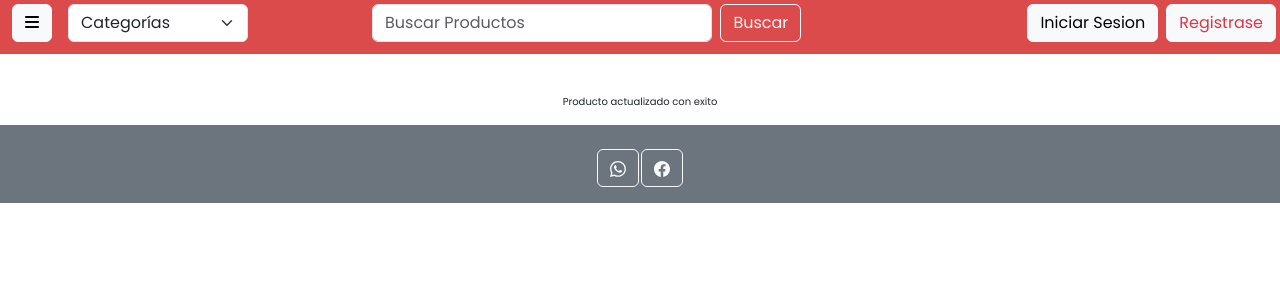
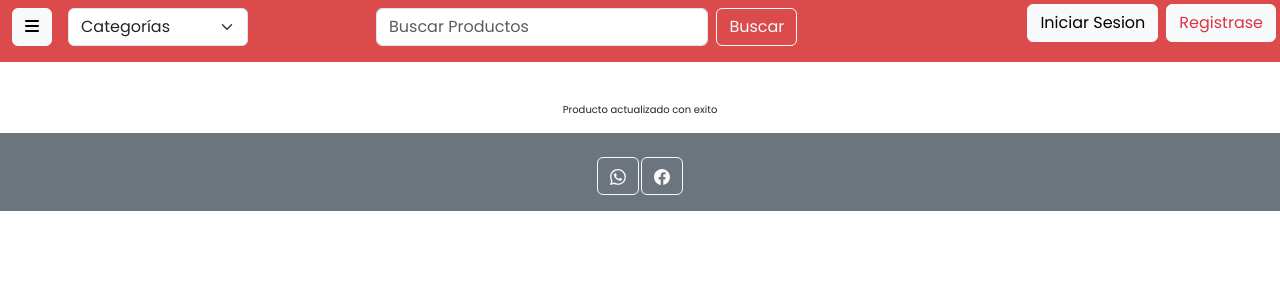
Before and after one commit to mpds03/inver_magnus, a PHP site: page /views/categorias.php in a window 1280 px wide. Shown: the top 300 px of the page. Run offline with PHP 8.4, Linux system fonts and the light colour scheme.

Commit message:
cambioss

```diff
--- a/views/InverBoard.php
+++ b/views/InverBoard.php
@@ -49,10 +49,10 @@
             </div>
 
             <!-- Barra de búsqueda -->
-            <div class="col-md-5 p-1">
-                <form action="index.php?action=barraBusqueda" method="get" class="d-flex">
+            <div class="col-md-5 p-2">
+                <form action="index.php?action=barraBusqueda" method="get" class="d-flex p-1">
                   <input type="hidden" name="action" value="barraBusqueda" />
-                  <input class="form-control mx-5 me-2" name="nombre" type="text" placeholder="Buscar Productos" />
+                  <input class="form-control mx-5 me-2 " name="nombre" type="text" placeholder="Buscar Productos" />
                   <button class="btn btn-outline-light me-5" type="submit">Buscar</button>
                 </form>
             </div>
--- a/views/barraBusqueda.php
+++ b/views/barraBusqueda.php
@@ -48,7 +48,7 @@
 
         <!-- Barra de búsqueda -->
         <div class="col-md-5 p-1">
-            <form action="index.php?action=barraBusqueda" method="get" class="d-flex">
+            <form action="index.php?action=barraBusqueda" method="get" class="d-flex p-1">
               <input type="hidden" name="action" value="barraBusqueda" />
               <input class="form-control mx-5 me-2" name="nombre" type="text" placeholder="Buscar Productos" />
               <button class="btn btn-outline-light me-5" type="submit">Buscar</button>
--- a/views/categorias.php
+++ b/views/categorias.php
@@ -48,7 +48,7 @@
 
         <!-- Barra de búsqueda -->
         <div class="col-md-5 p-1">
-            <form action="index.php?action=barraBusqueda" method="get" class="d-flex">
+            <form action="index.php?action=barraBusqueda" method="get" class="d-flex p-1">
               <input type="hidden" name="action" value="barraBusqueda" />
               <input class="form-control mx-5 me-2" name="nombre" type="text" placeholder="Buscar Productos" />
               <button class="btn btn-outline-light me-5" type="submit">Buscar</button>
--- a/views/productinfo.php
+++ b/views/productinfo.php
@@ -49,7 +49,7 @@
 
         <!-- Barra de búsqueda -->
         <div class="col-md-5 p-1">
-            <form action="index.php?action=barraBusqueda" method="get" class="d-flex">
+            <form action="index.php?action=barraBusqueda" method="get" class="d-flex p-1">
               <input type="hidden" name="action" value="barraBusqueda" />
               <input class="form-control mx-5 me-2" name="nombre" type="text" placeholder="Buscar Productos" />
               <button class="btn btn-outline-light me-5" type="submit">Buscar</button>
```
